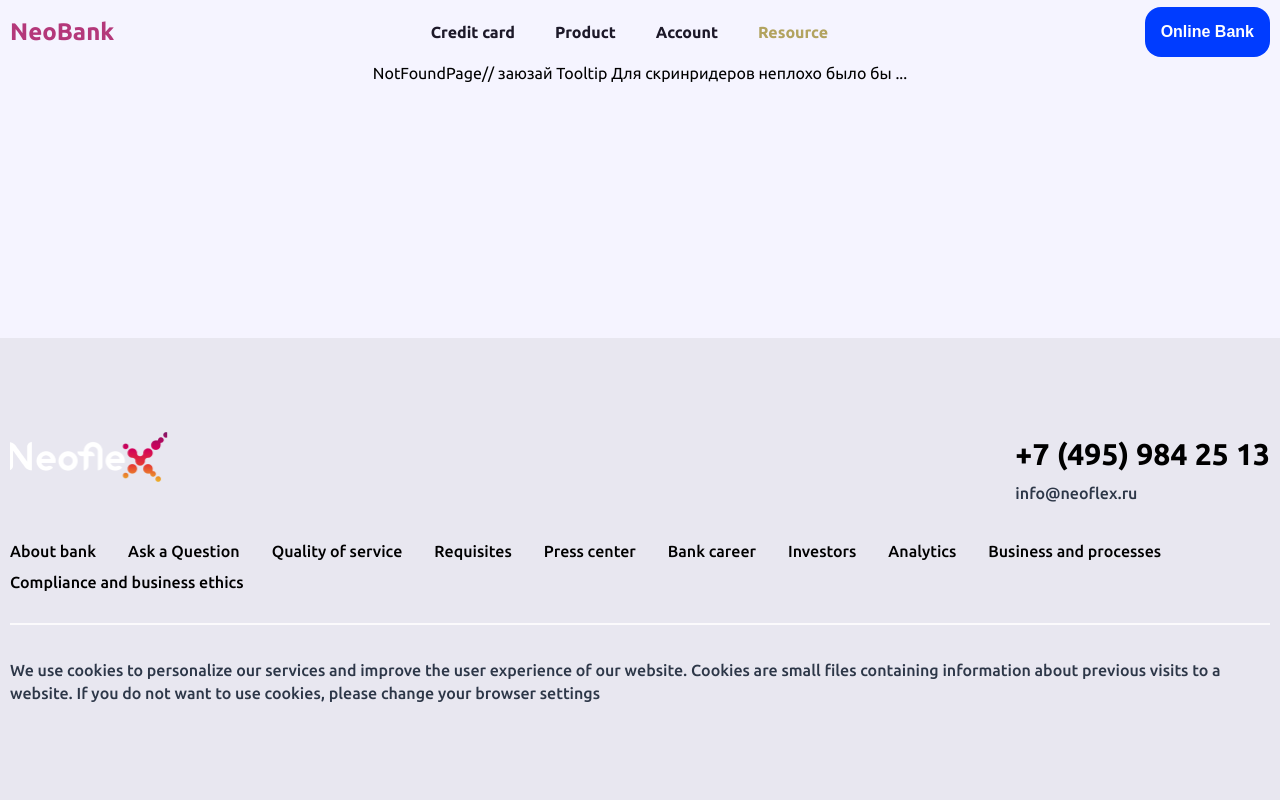
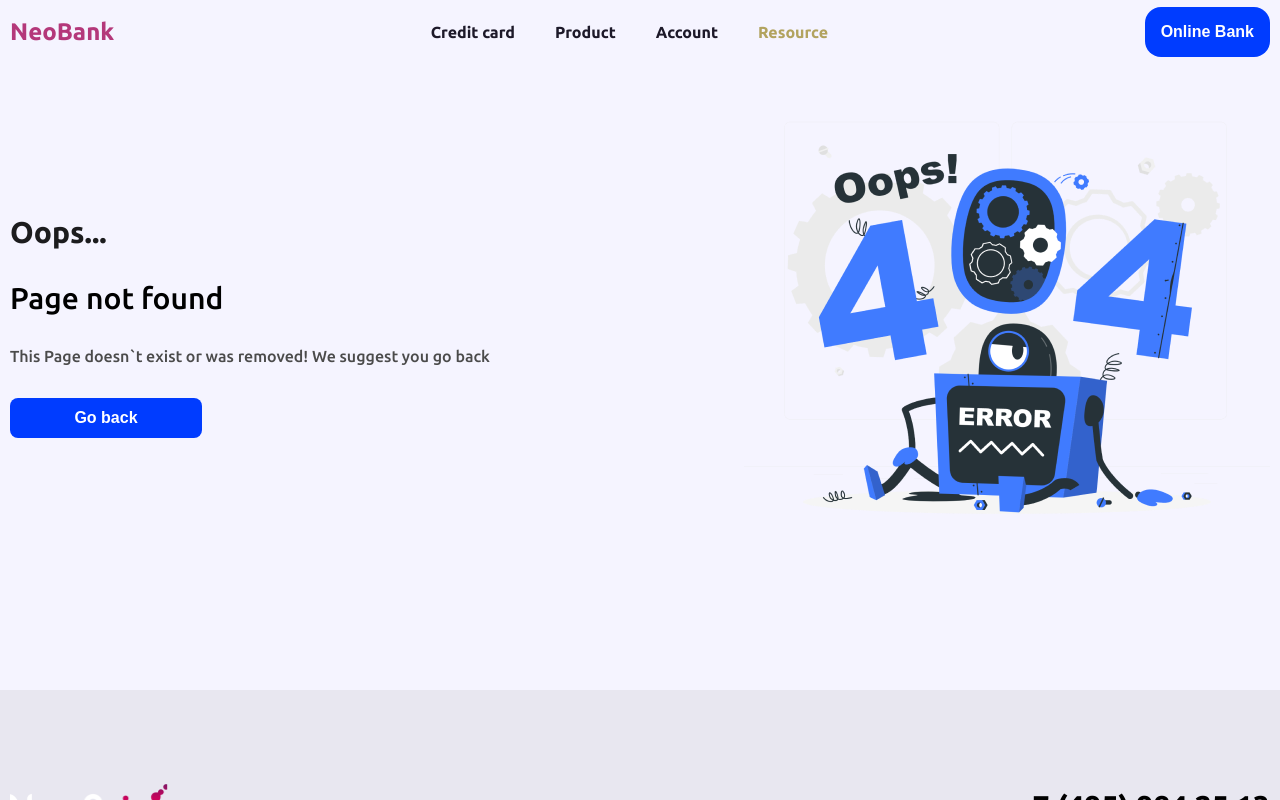
Before and after one commit to AlekseiKutukov/NeoflexProject, a React (Vite) app: page /NeoflexProject/aa in a window 1280 px wide. Built offline with nearby package versions, Linux system fonts and the light colour scheme; a web font is replaced by a local one.

Commit message:
add page not found

```diff
--- a/src/components/UI/Button/Button.tsx
+++ b/src/components/UI/Button/Button.tsx
@@ -7,6 +7,7 @@
   onClick: () => void;
   variant?: ButtonVariant;
   type?: 'button' | 'submit' | 'reset';
+  className?: string;
 }
 
 const Button: React.FC<ButtonProps> = ({
@@ -14,8 +15,9 @@
   onClick,
   variant = 'blue',
   type = 'button',
+  className,
 }) => {
-  const buttonClasses = `${styles.button} ${styles[`button--${variant}`]}`;
+  const buttonClasses = `${styles.button} ${styles[`button--${variant}`]} ${className || ''}`;
 
   return (
     <button type={type} onClick={onClick} className={buttonClasses}>
--- a/src/layouts/Header/Header.tsx
+++ b/src/layouts/Header/Header.tsx
@@ -15,7 +15,11 @@
           NeoBank
         </Link>
         <NavigationMenu />
-        <Button onClick={clickOnlineBank} variant="blue">
+        <Button
+          onClick={clickOnlineBank}
+          variant="blue"
+          aria-label="Go to online bank"
+        >
           Online Bank
         </Button>
       </nav>
--- a/src/pages/HomePage/HomePage.tsx
+++ b/src/pages/HomePage/HomePage.tsx
@@ -26,7 +26,7 @@
             <Button
               onClick={clickChooseCard}
               variant="blue"
-              aria-label="Выбрать дизайн банковской карты и подать заявку"
+              aria-label="Select a bank card design and submit an application"
             >
               Choose the card
             </Button>
--- a/src/pages/NotFoundPage/NotFoundPage.module.css
+++ b/src/pages/NotFoundPage/NotFoundPage.module.css
@@ -1,3 +1,100 @@
-.bb {
-  text-align: center;
+.notFoundPage {
+  display: flex;
+  flex-direction: row;
+  align-items: center;
+  justify-content: center;
+  box-sizing: border-box;
 }
+
+.notFoundPage__contentColumn {
+  display: flex;
+  flex-direction: column;
+  align-items: flex-start;
+  text-align: left;
+  flex: 1;
+  gap: 32px;
+}
+
+.notFoundPage__oops {
+  font-weight: 700;
+  font-size: 30px;
+  line-height: 112%;
+  letter-spacing: 0%;
+  color: #1c1c1e;
+}
+
+.notFoundPage__title {
+  color: #000;
+  font-weight: 500;
+  font-size: 30px;
+  line-height: 112%;
+  letter-spacing: 0%;
+}
+
+.notFoundPage__description {
+  color: #4b4b4b;
+  font-weight: 500;
+  font-size: 16px;
+  line-height: 112%;
+  letter-spacing: 0%;
+}
+
+.notFoundPage__button {
+  width: 192px;
+  height: 40px;
+  border-radius: 8px;
+  padding: 0;
+}
+
+.notFoundPage__imageColumn {
+  flex: 1;
+  display: flex;
+  justify-content: right;
+  align-items: center;
+  max-width: 50%;
+}
+
+.notFoundPage__image {
+  max-width: 100%;
+  height: auto;
+  display: block;
+}
+
+/* ----- Tablet ----- */
+
+@media (max-width: 920px) {
+  .notFoundPage {
+    flex-direction: column;
+    gap: 40px;
+    padding: 30px 15px;
+  }
+
+  .notFoundPage__contentColumn {
+    max-width: 100%;
+    align-items: center;
+    text-align: center;
+  }
+
+  .notFoundPage__imageColumn {
+    max-width: 80%;
+  }
+
+  .notFoundPage__image {
+    max-width: 100%;
+    height: auto;
+  }
+}
+
+/* ----- Mobile ----- */
+
+@media (max-width: 500px) {
+  .notFoundPage__title {
+    font-size: 2.5em;
+  }
+  .notFoundPage__description {
+    font-size: 0.9em;
+  }
+  .notFoundPage__imageColumn {
+    max-width: 100%;
+  }
+}
--- a/src/pages/NotFoundPage/NotFoundPage.tsx
+++ b/src/pages/NotFoundPage/NotFoundPage.tsx
@@ -1,9 +1,41 @@
+import { useNavigate } from 'react-router-dom';
+import imageNotFound from './../../assets/images/NotFound.png';
+import Button from '../../components/UI/Button/Button';
 import styles from './NotFoundPage.module.css';
 
 const NotFoundPage = () => {
+  const navigate = useNavigate();
+
+  const handleClickGoBack = () => {
+    navigate(-1); //вернутся назад
+  };
+
   return (
-    <div className={styles.bb}>
-      NotFoundPage// заюзай Tooltip Для скринридеров неплохо было бы ...
+    <div className={styles.notFoundPage}>
+      <div className={styles.notFoundPage__contentColumn}>
+        <div className={styles.notFoundPage__oops}>Oops...</div>
+        <h1 className={styles.notFoundPage__title}>Page not found</h1>
+        <p className={styles.notFoundPage__description}>
+          This Page doesn`t exist or was removed! We suggest you go back
+        </p>
+        <Button
+          onClick={handleClickGoBack}
+          variant="blue"
+          className={styles.notFoundPage__button}
+          aria-label="Go back"
+        >
+          Go back
+        </Button>
+      </div>
+      <div className={styles.notFoundPage__imageColumn}>
+        <img
+          src={imageNotFound}
+          alt="Image Not Found"
+          width="526"
+          height="526"
+          className={styles.notFoundPage__image}
+        />
+      </div>
     </div>
   );
 };
--- a/src/styles/base.css
+++ b/src/styles/base.css
@@ -15,7 +15,8 @@
 h2,
 h3,
 h4,
-h5 {
+h5,
+p {
   padding: 0;
   margin: 0;
 }
--- a/vite.config.ts
+++ b/vite.config.ts
@@ -1,7 +1,7 @@
 import { defineConfig } from 'vite';
 import react from '@vitejs/plugin-react';
 
-//https://alekseikutukov.github.io/testReactShop
+//https://alekseikutukov.github.io/NeoflexProject/
 export default defineConfig({
   plugins: [react()],
   base: '/NeoflexProject/',
```
Also changed, not shown: src/assets/images/NotFound.png (added), 1 other file (tests, documents, lock files or other folders).
